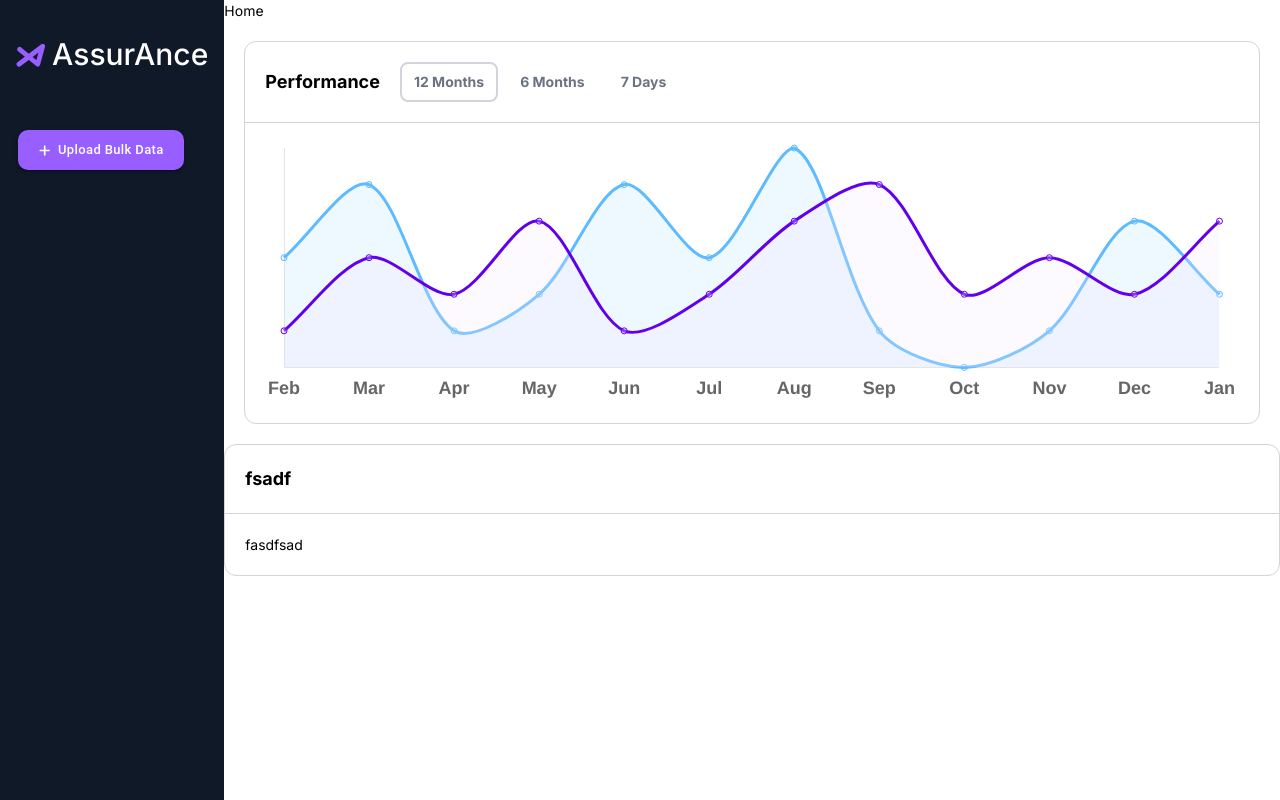
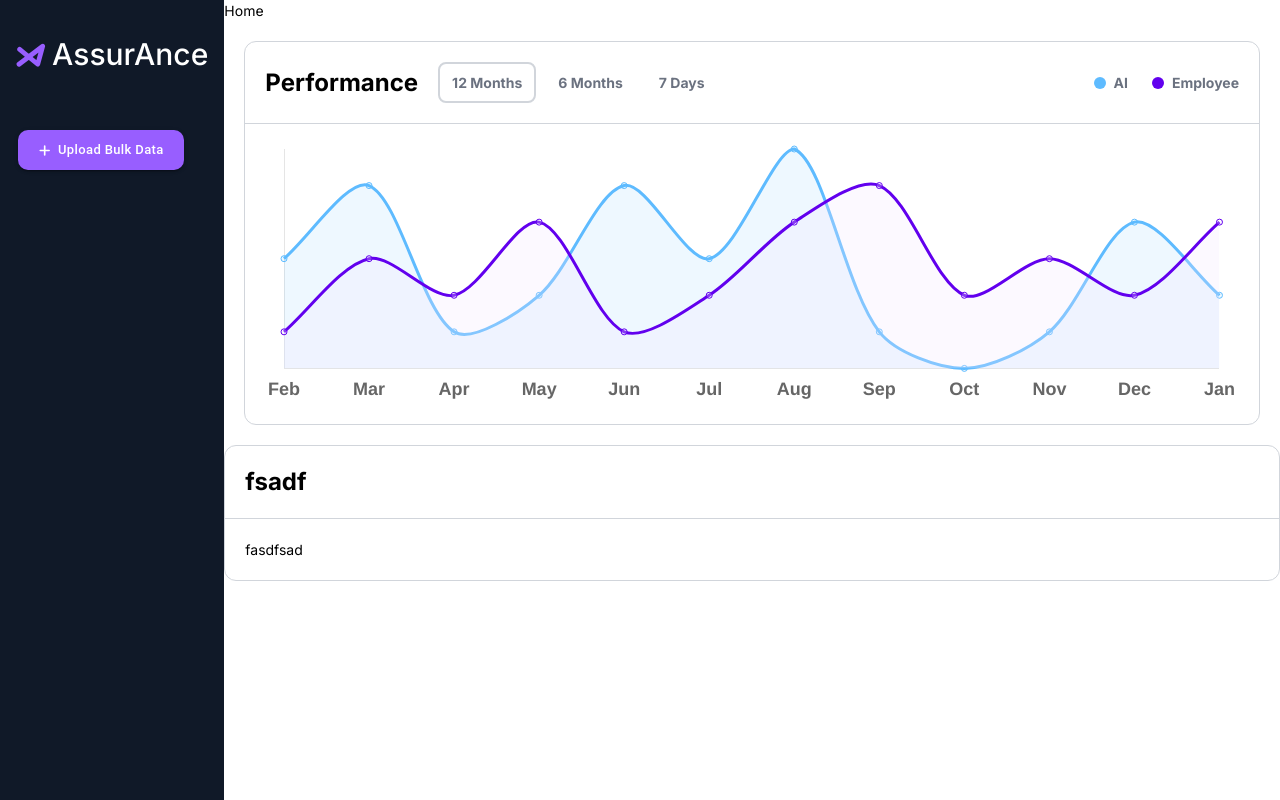
Before and after one commit to akatsuki-23/assurAInce-ui, a React (Create React App) app: page /#/home in a window 1280 px wide. Built offline with nearby package versions, Linux system fonts and the light colour scheme; no server answers.

Commit message:
chart-card legends added

```diff
--- a/src/components/chart-card/ChartCard.jsx
+++ b/src/components/chart-card/ChartCard.jsx
@@ -1,4 +1,4 @@
-import  { useEffect, useState } from "react";
+import { useEffect, useState } from "react";
 import LineChart from "../charts/LineChart";
 import { chartData } from "../charts/funcs";
 import MainCard from "../main-card/MainCard";
@@ -23,15 +23,7 @@ const MONTHS = [
   "Jan",
 ];
 
-const DAYS = [
-  'Sun',
-  'Mon',
-  'Tue',
-  'Wed',
-  'Thu',
-  'Fri',
-  'Sat',
-];
+const DAYS = ["Sun", "Mon", "Tue", "Wed", "Thu", "Fri", "Sat"];
 
 const durationToLabelsMap = {
   [MONTHS_12_KEY]: MONTHS,
@@ -83,7 +75,7 @@ const ChartCard = () => {
           {durations.map((duration) => (
             <div
               key={duration.key}
-              className={`text-sm px-3 py-2 cursor-pointer border-2 border-gray-300/0 text-gray-500 ${
+              className={`font-bold px-3 py-2 cursor-pointer border-2 border-gray-300/0 text-gray-500 ${
                 selectedDuration === duration.key
                   ? "rounded-lg !border-gray-300 text-black"
                   : ""
@@ -93,6 +85,16 @@ const ChartCard = () => {
               {duration.label}
             </div>
           ))}
+        </div>
+        <div className="ml-auto flex items-center space-x-6">
+          <div className="flex items-center space-x-2 font-bold text-gray-500">
+            <div className="rounded-full w-3 h-3 bg-blue"></div>
+            <div>AI</div>
+          </div>
+          <div className="flex items-center space-x-2 font-bold text-gray-500">
+            <div className="rounded-full w-3 h-3 bg-purple5"></div>
+            <div>Employee</div>
+          </div>
         </div>
       </MainCardHeader>
       <LineChart
--- a/src/components/charts/funcs.js
+++ b/src/components/charts/funcs.js
@@ -12,7 +12,7 @@ export const chartData = (label1, data1, label2, data2) => [
     fill: true,
     label: label2,
     data: data2,
-    borderColor: "#5EBBFF",
+    borderColor: COLORS.BLUE,
     backgroundColor: "rgb(92 187 255 / 10%)",
   },
 ];
--- /dev/null
+++ b/src/components/custom-card/CustomCard.jsx
@@ -0,0 +1,44 @@
+import Card from "@mui/material/Card";
+import { ChartIcon } from "../icons";
+
+const CustomCard = ({
+  isUsingAi = false,
+  title = "Random Title",
+  metric = "randomValue",
+  percentage = "59%",
+  icon,
+}) => {
+  return (
+    <div className="mr-4">
+      <Card
+        sx={{ width: 263.75, height: 109, borderRadius: 1 }}
+        variant="outlined"
+      >
+        <div className="flex p-4">
+          <div className="mr-14">
+            <div className="text-[#475367] text-sm font-normal leading-5 break-words mb-2">
+              {title}
+            </div>
+            <div className="text-[#344054] font-semibold text-xl leading-6">
+              {metric}
+            </div>
+            <div className="flex mr-6 ">
+              <span className="flex text-[#036B26] bg-[#E7F6EC] px-1 text-xs rounded-full">
+                <ChartIcon className="my-auto mr-1" />
+                {percentage}%
+              </span>
+              {isUsingAi && (
+                <div className="text-[#04802E] text-xs ml-[6px]">Using AI</div>
+              )}
+            </div>
+          </div>
+          <div className="flex items-center justify-center w-10 h-10 m-auto p-1 rounded-full border border-[#E4E7EC]">
+            {icon}
+          </div>
+        </div>
+      </Card>
+    </div>
+  );
+};
+
+export default CustomCard;
--- a/src/components/main-card/MainCardHeader.jsx
+++ b/src/components/main-card/MainCardHeader.jsx
@@ -1,8 +1,8 @@
 const MainCardHeader = ({ title, children }) => {
   return (
-    <div className="text-lg font-bold border-b border-gray-300 p-5 flex items-center space-x-5">
-      <div>{title}</div>
-      <div className="grow">{children}</div>
+    <div className="border-b border-gray-300 p-5 flex items-center space-x-5">
+      <div className="font-bold text-2xl">{title}</div>
+      <div className="grow flex items-center">{children}</div>
     </div>
   );
 };
--- a/src/constants/colors.js
+++ b/src/constants/colors.js
@@ -11,6 +11,7 @@ const COLORS = {
   PURPLE7: "#3700B3",
   PURPLE8: "#30009C",
   PURPLE9: "#23036A",
+  BLUE: '#5EBBFF',
   GRAY: '#71717A',
   GRAY2: '#E4E4E7',
   GRAY4: '#98A2B3',
--- a/tailwind.config.js
+++ b/tailwind.config.js
@@ -16,6 +16,7 @@ module.exports = {
         purple7: "#3700B3",
         purple8: "#30009C",
         purple9: "#23036A",
+        blue: "#5EBBFF",
         "semantic-green": "#04802E",
         "semantic-dark-green": "#036B26",
         "semantic-light-green": "#E7F6EC",
```
